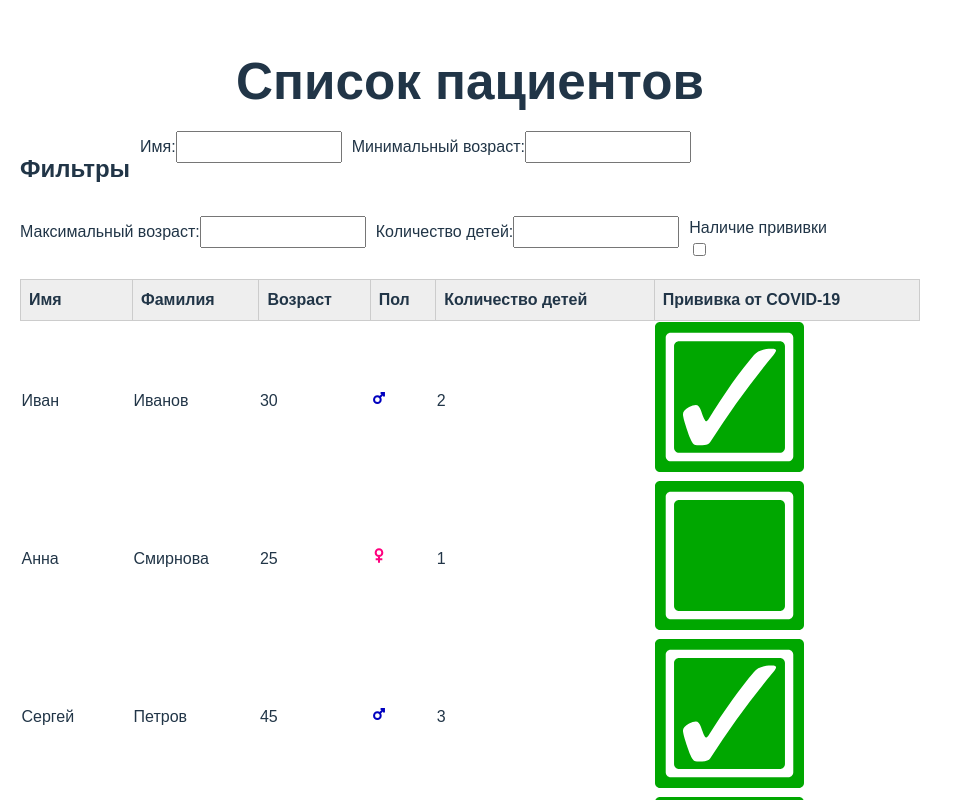
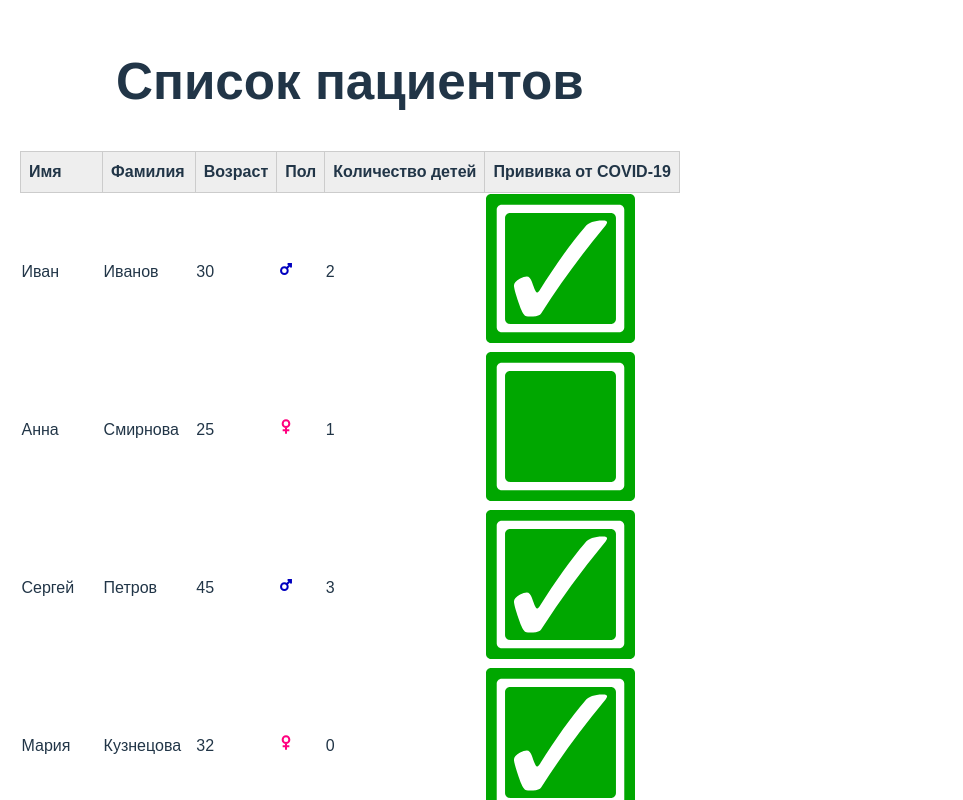
Before and after one commit to alexxrepo/React_Homework_4, a React (Vite) app in the folder React_HW_4/vite-project/: page / in a window 1280 px wide. Shown: the top 800 px of the page, without its empty margins (0-963 px from the left). Built offline with nearby package versions, Linux system fonts and the light colour scheme.

Commit message:
sorting update 1

```diff
--- a/React_HW_4/vite-project/src/App.jsx
+++ b/React_HW_4/vite-project/src/App.jsx
@@ -26,8 +26,8 @@ const sortUsers = ((dataName) => {
       setSortDir("asc");
     }
   }
-  console.log(dataName);
-  console.log(sortDir);
+  // console.log(dataName);
+  // console.log(sortDir);
 });
 
 const getSortedArray = ((arrayToSort) => {
@@ -40,6 +40,19 @@ const getSortedArray = ((arrayToSort) => {
   }
 });
 
+const sortedPatients = getSortedArray(patientsData);
+
+// Состояния для фильтрации
+const [filterValues, setFilterValues] = useState({
+  name: "",
+  minAge: "",
+  maxAge: "",
+  kids: "",
+  vaccinated: false
+});
+
+
+
 
 //Состояния для пагинации
 const [currentPage, setCurrentPage] = useState(1);
@@ -51,7 +64,7 @@ const [currentPageItems, setCurrentPageItems] = useState();
     <div className="app-wrapper">
       <h1 className='app-title'>Список пациентов</h1>
       <FilterForm></FilterForm>
-      <Table patients={patients} sortKey={sortKey} sortDir={sortDir} onSort={sortUsers} sortedArrayFunc={getSortedArray}></Table>
+      <Table patients={patients} sortKey={sortKey} sortDir={sortDir} onSort={sortUsers} sortedArray={sortedPatients}></Table>
       <Pagination></Pagination>
     </div>
     </>
--- a/React_HW_4/vite-project/src/components/FilterForm.jsx
+++ b/React_HW_4/vite-project/src/components/FilterForm.jsx
@@ -1,29 +1,28 @@
 import React from "react";
 
-function FilterForm() {
+function FilterForm({filterValues, onFilterChange}) {
     return (
         <div className="filter-form">
-            <h2>Фильтры</h2>
-            <div className="filter">
+            {/* <div className="filter">
                 <label htmlFor="name-filter">Имя:</label>
-                <input type="text" className="filter-input" id="name-filter"></input>
+                <input type="text" className="filter-input" id="name-filter" name="name" value={filterValues.name} onChange={onFilterChange}></input>
             </div>
             <div className="filter">
                 <label htmlFor="min-age-filter">Минимальный возраст:</label>
-                <input type="number" className="filter-input" id="min-age-filter"></input>
+                <input type="number" className="filter-input" id="min-age-filter" name="surname" value={filterValues.minAge} onChange={onFilterChange}></input>
             </div>
             <div className="filter">
                 <label htmlFor="max-age-filter">Максимальный возраст:</label>
-                <input type="number" className="filter-input" id="max-age-filter"></input>
+                <input type="number" className="filter-input" id="max-age-filter" name="maxAge" value={filterValues.maxAge} onChange={onFilterChange}></input>
             </div>
             <div className="filter">
                 <label htmlFor="kids-filter">Количество детей:</label>
-                <input type="number" className="filter-input" id="kids-filter"></input>
+                <input type="number" className="filter-input" id="kids-filter" name="kids" onChange={onFilterChange}></input>
             </div>
             <div className="filter">
                 <label htmlFor="vaccinated-filter">Наличие прививки</label>
-                <input type="checkbox" className="filter-checkbox" id="vaccinated-filter"></input>
-            </div>
+                <input type="checkbox" className="filter-checkbox" id="vaccinated-filter" name="vaccinated" checked={filterValues.vaccinated} onChange={onFilterChange}></input>
+            </div> */}
         </div>
     );
 }
--- a/React_HW_4/vite-project/src/components/Table.jsx
+++ b/React_HW_4/vite-project/src/components/Table.jsx
@@ -2,11 +2,11 @@ import React from "react";
 import TableHead from "./TableHead";
 import TableBody from "./TableBody";
 
-function Table({patients, sortKey, sortDir, onSort, sortedArrayFunc}) {
+function Table({patients, sortKey, sortDir, onSort, sortedArray}) {
     return (
         <table className="patient-table">
             <TableHead sortKey={sortKey} sortDir={sortDir} onSort={onSort}></TableHead>
-            <TableBody patients={patients} sortedArrayFunc={sortedArrayFunc}></TableBody>
+            <TableBody patients={patients} sortedArray={sortedArray}></TableBody>
         </table>
     );
 }
--- a/React_HW_4/vite-project/src/components/TableBody.jsx
+++ b/React_HW_4/vite-project/src/components/TableBody.jsx
@@ -1,10 +1,10 @@
 import React from "react";
 import TableRow from "./TableRow";
 
-function TableBody({patients, sortedArrayFunc}) {
+function TableBody({patients, sortedArray}) {
     return (
         <tbody>
-            {sortedArrayFunc(patients).map((patient) => (
+            {sortedArray.map((patient) => (
                 <TableRow key={patient.name + patient.surname} patient={patient}></TableRow>
             ))}
         </tbody>
```
